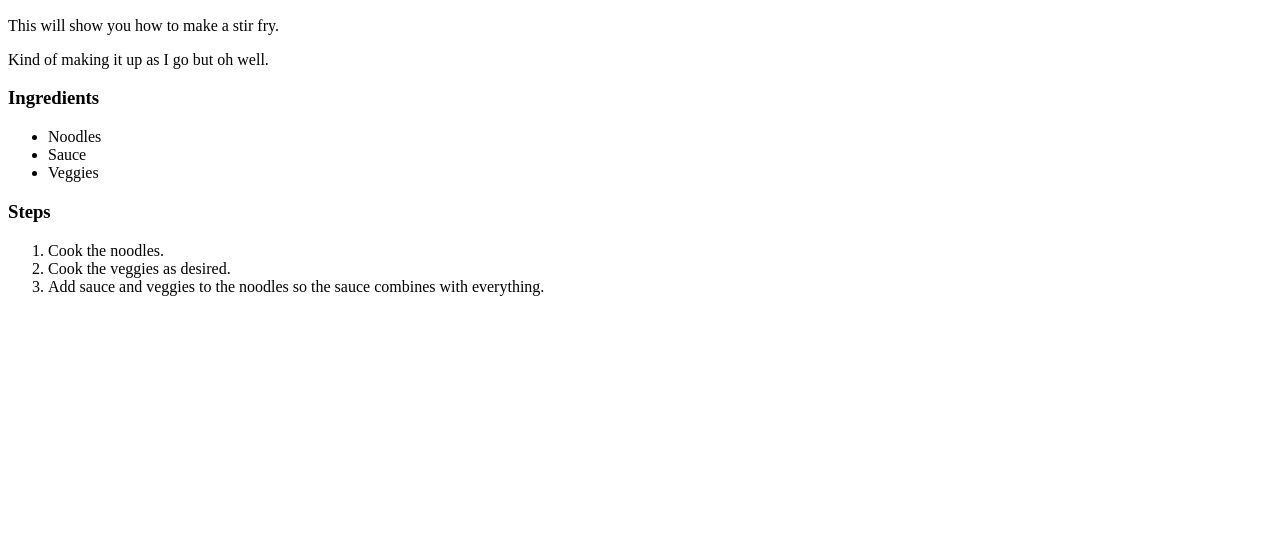
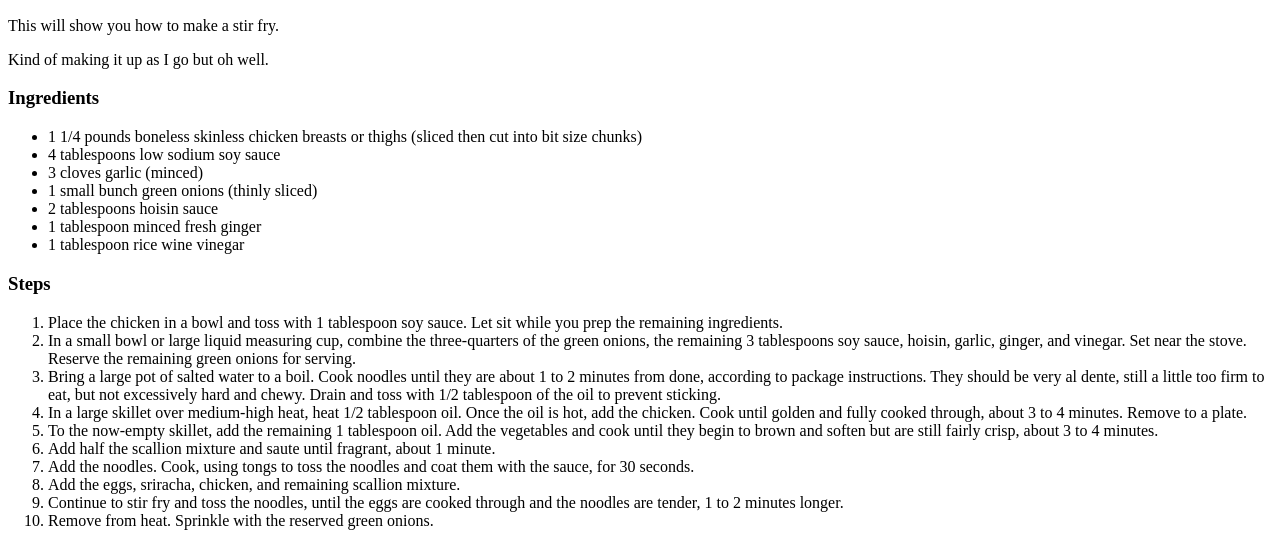
Before and after one commit to cvillanueva4111/odin-recipes, a plain HTML site: page recipes/stir-fry.html in a window 1280 px wide. Shown: the part 434-980 px from the top of the page. Before the commit the page ends 800 px from the top, so only its background shows below. Drawn offline with Linux system fonts and the light colour scheme.

Commit message:
Add actual stir fry recipe
Add real ordered lsit of steps
Add unordered list of ingredients

```diff
--- a/recipes/stir-fry.html
+++ b/recipes/stir-fry.html
@@ -16,15 +16,37 @@
 
     <h3>Ingredients</h3>
     <ul>
-        <li>Noodles</li>
-        <li>Sauce</li>
-        <li>Veggies</li>
+        <li>1 1/4 pounds boneless skinless chicken breasts or thighs (sliced then
+            cut into bit size chunks)</li>
+        <li>4 tablespoons low sodium soy sauce</li>
+        <li>3 cloves garlic (minced)</li>
+        <li>1 small bunch green onions (thinly sliced)</li>
+        <li>2 tablespoons hoisin sauce</li>
+        <li>1 tablespoon minced fresh ginger</li>
+        <li>1 tablespoon rice wine vinegar</li>
     </ul>
     <h3>Steps</h3>
     <ol>
-        <li>Cook the noodles.</li>
-        <li>Cook the veggies as desired.</li>
-        <li>Add sauce and veggies to the noodles so the sauce combines with everything.</li>
+        <li>Place the chicken in a bowl and toss with 1 tablespoon soy sauce. Let sit
+            while you prep the remaining ingredients.</li>
+        <li>In a small bowl or large liquid measuring cup, combine the three-quarters
+            of the green onions, the remaining 3 tablespoons soy sauce, hoisin, garlic,
+            ginger, and vinegar. Set near the stove. Reserve the remaining green onions for serving.</li>
+        <li>Bring a large pot of salted water to a boil. Cook noodles until they are about 1 to 2 minutes
+            from done, according to package instructions. They should be very al dente, still a little too
+            firm to eat, but not excessively hard and chewy. Drain and toss with 1/2 tablespoon of the oil
+            to prevent sticking.</li>
+        <li>In a large skillet over medium-high heat, heat 1/2 tablespoon oil. Once the oil is hot, add the
+            chicken. Cook until golden and fully cooked through, about 3 to 4 minutes. Remove to a plate.</li>
+        <li>To the now-empty skillet, add the remaining 1 tablespoon oil. Add the vegetables and cook until
+            they begin to brown and soften but are still fairly crisp, about 3 to 4 minutes.</li>
+        <li>Add half the scallion mixture and saute until fragrant, about 1 minute.</li>
+        <li>Add the noodles. Cook, using tongs to toss the noodles and coat them with the sauce, for 30 seconds.</li>
+        <li>Add the eggs, sriracha, chicken, and remaining scallion mixture.</li>
+        <li>Continue to stir fry and toss the noodles, until the eggs are cooked through and the noodles are tender,
+            1 to 2 minutes longer.</li>
+        <li>Remove from heat. Sprinkle with the reserved green onions.</li>
+
     </ol>
 </body>
 </html>
```
